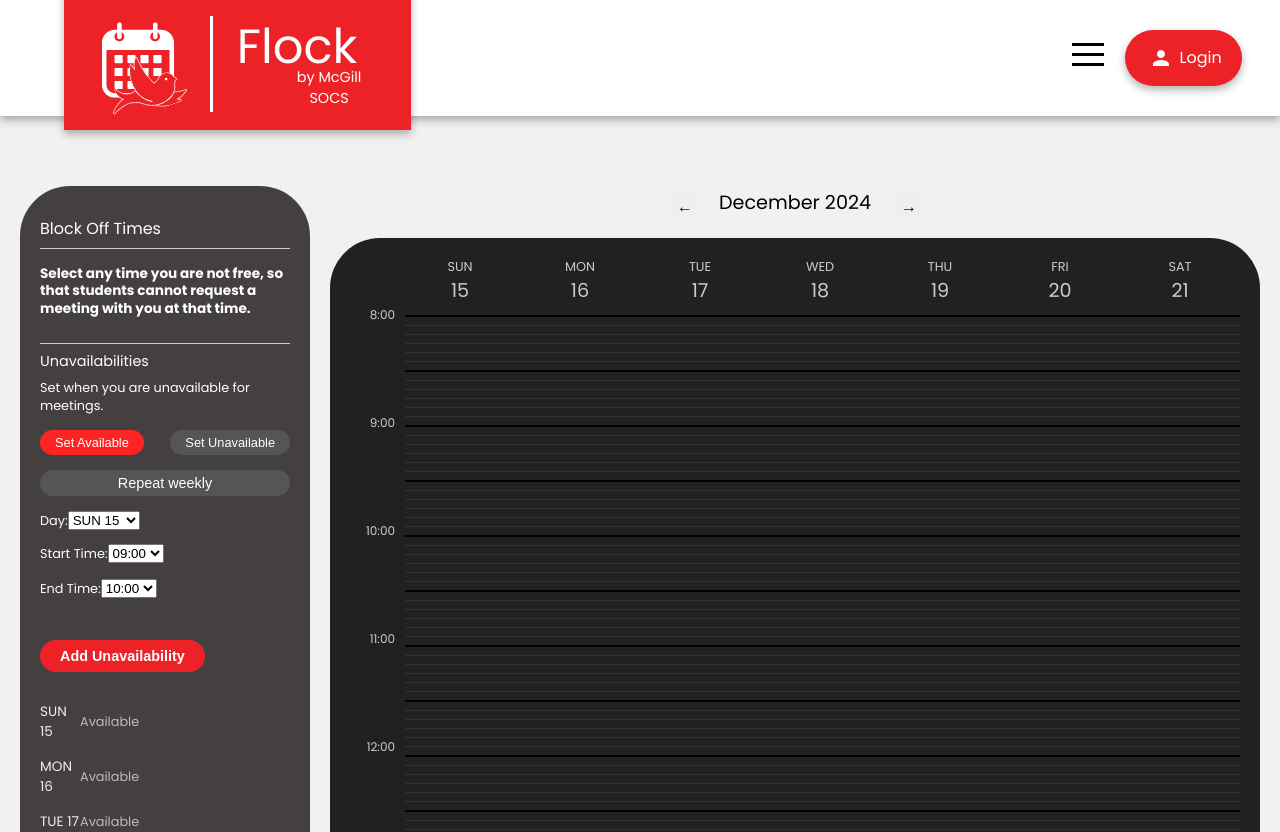
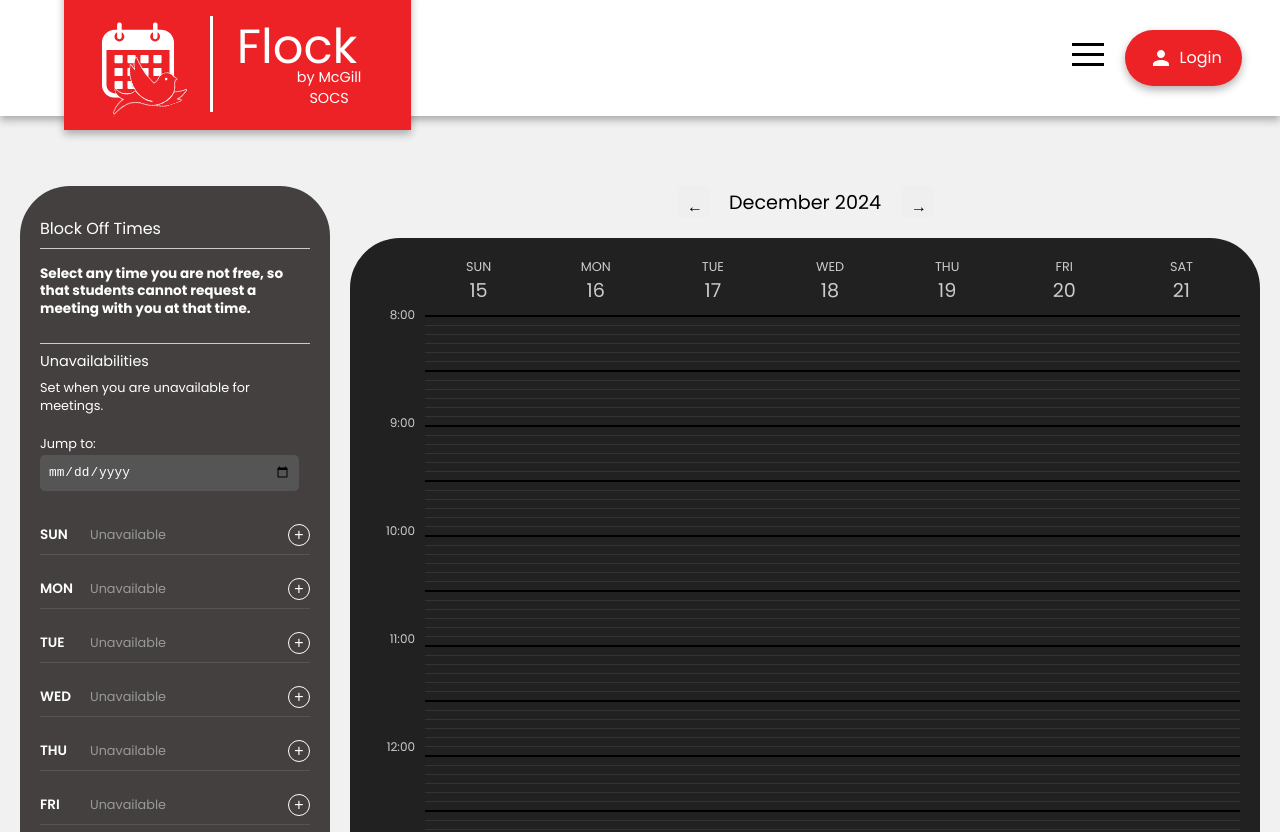
Before and after one commit to cmgvc/SOCS, a React (Create React App) app in the folder frontend-flock/: page /block in a window 1280 px wide. Shown: the top 832 px of the page. Built offline with nearby package versions, Linux system fonts and the light colour scheme.

Commit message:
update block calendar frontend

```diff
--- a/frontend-flock/src/components/BlockPanel.jsx
+++ b/frontend-flock/src/components/BlockPanel.jsx
@@ -1,9 +1,10 @@
 import React, { useMemo, useState } from "react";
 import "../styles/BlockPanel.css";
+import { v4 as uuidv4 } from 'uuid';
 
 const dayNames = ["SUN", "MON", "TUE", "WED", "THU", "FRI", "SAT"];
 
-// Generate time options in 5-minute increments from 08:00 to 19:00
+// generate times
 function generateTimeOptions() {
   const options = [];
   const startH = 8;
@@ -32,11 +33,14 @@ function minutesToTime(m) {
   return `${hh}:${mm}`;
 }
 
+// merge logic
 function mergeTimeSlots(timeSlots) {
   if (!timeSlots.length) return [];
   let intervals = timeSlots.map(ts => ({
     start: timeToMinutes(ts.startTime),
     end: timeToMinutes(ts.endTime),
+    repeatWeekly: ts.repeatWeekly || false,
+    recurringId: ts.recurringId || null
   }));
   intervals.sort((a,b) => a.start - b.start);
 
@@ -56,14 +60,24 @@ function mergeTimeSlots(timeSlots) {
 
   return merged.map(intv => ({
     startTime: minutesToTime(intv.start),
-    endTime: minutesToTime(intv.end)
+    endTime: minutesToTime(intv.end),
+    repeatWeekly: intv.repeatWeekly,
+    recurringId: intv.recurringId
   }));
 }
 
-const BlockOffTimesPanel = ({ mode, onModeChange, unavailableBlocks, onBlocksChange, weekDates }) => {
-  const [selectedDayIndex, setSelectedDayIndex] = useState(0);
-  const [startTime, setStartTime] = useState("09:00");
-  const [endTime, setEndTime] = useState("10:00");
+function formatTime24to12(timeStr) {
+  const [h, m] = timeStr.split(':').map(Number);
+  const suffix = h >= 12 ? 'PM' : 'AM';
+  const hour12 = (h % 12) || 12;
+  const minuteStr = m.toString().padStart(2, "0");
+  return `${hour12}:${minuteStr} ${suffix}`;
+}
+
+const BlockOffTimesPanel = ({ mode, onModeChange, unavailableBlocks, onBlocksChange, weekDates, onJumpToDate }) => {
+
+  const [inlineAddTimes, setInlineAddTimes] = useState({});
+  const [jumpDate, setJumpDate] = useState("");
 
   const unavailabilities = useMemo(() => {
     return weekDates.map((date) => {
@@ -73,35 +87,24 @@ const BlockOffTimesPanel = ({ mode, onModeChange, unavailableBlocks, onBlocksCha
     });
   }, [unavailableBlocks, weekDates]);
 
-  const handleSetAvailable = () => onModeChange("available");
-  const handleSetUnavailable = () => onModeChange("unavailable");
-
-  const handleAddUnavailability = (e) => {
-    e.preventDefault();
-    const dateObj = weekDates[selectedDayIndex];
-    const dateStr = dateObj.toISOString().split("T")[0];
-
-    if (endTime <= startTime) {
+  // block for specific date
+  function addBlockToDate(dateStr, sTime, eTime, repeatWeekly = false, recurringId = null) {
+    if (eTime <= sTime) {
       alert("End time must be after start time");
       return;
     }
 
     let updated = [...unavailableBlocks];
     const dateIndex = updated.findIndex((block) => block.date === dateStr);
-    const newTimeSlot = { startTime, endTime };
+    const newTimeSlot = { startTime: sTime, endTime: eTime, repeatWeekly, recurringId };
 
     if (dateIndex > -1) {
-      // Check for exact duplicate
       const duplicate = updated[dateIndex].timeSlots.find(
-        ts => ts.startTime === startTime && ts.endTime === endTime
+        ts => ts.startTime === sTime && ts.endTime === eTime
       );
-      if (duplicate) {
-        alert("This exact time block already exists.");
-        return;
-      }
+      if (duplicate) return; // check for prior existence
 
       updated[dateIndex].timeSlots.push(newTimeSlot);
-      // Merge after adding
       updated[dateIndex].timeSlots = mergeTimeSlots(updated[dateIndex].timeSlots);
     } else {
       updated.push({
@@ -111,10 +114,18 @@ const BlockOffTimesPanel = ({ mode, onModeChange, unavailableBlocks, onBlocksCha
     }
 
     onBlocksChange(undefined, updated);
-  };
+    setInlineAddTimes(prev => ({ ...prev, [dateStr]: { ...prev[dateStr], editing: false } }));
+  }
 
   const handleDeleteUnavailability = (dateStr, tsToDelete) => {
     let updated = [...unavailableBlocks];
+
+    if (tsToDelete.repeatWeekly && tsToDelete.recurringId) {
+      updated = updated.map(dayBlock => ({
+        ...dayBlock,
+        timeSlots: dayBlock.timeSlots.filter(ts => ts.recurringId !== tsToDelete.recurringId)
+      })).filter(db => db.timeSlots.length > 0);
+    } else {
       const dateIndex = updated.findIndex((block) => block.date === dateStr);
       if (dateIndex > -1) {
         updated[dateIndex].timeSlots = updated[dateIndex].timeSlots.filter(
@@ -124,8 +135,69 @@ const BlockOffTimesPanel = ({ mode, onModeChange, unavailableBlocks, onBlocksCha
           updated.splice(dateIndex, 1);
         }
       }
+    }
+
     onBlocksChange(undefined, updated);
   };
+
+  const handleToggleRepeatWeekly = (dateStr, tsToToggle) => {
+    let updated = [...unavailableBlocks];
+    const dateIndex = updated.findIndex((block) => block.date === dateStr);
+    if (dateIndex === -1) return; // Not found
+
+    const slotIndex = updated[dateIndex].timeSlots.findIndex(
+      ts => ts.startTime === tsToToggle.startTime && ts.endTime === tsToToggle.endTime
+    );
+    if (slotIndex === -1) return;
+
+    const slot = updated[dateIndex].timeSlots[slotIndex];
+    const currentlyRepeating = !!slot.repeatWeekly;
+    slot.repeatWeekly = !currentlyRepeating;
+
+    if (!currentlyRepeating) {
+      const recurringId = uuidv4();
+      slot.recurringId = recurringId;
+
+      const baseDate = new Date(dateStr);
+      const sTime = slot.startTime;
+      const eTime = slot.endTime;
+
+      for (let i = 1; i <= 16; i++) {
+        const nextDate = new Date(baseDate);
+        nextDate.setDate(nextDate.getDate() + 7 * i);
+        const nextDateStr = nextDate.toISOString().split("T")[0];
+        addBlockToDateNoInline(nextDateStr, sTime, eTime, true, recurringId, updated);
+      }
+    } else {
+      // disable logic
+      slot.repeatWeekly = false;
+      slot.recurringId = null;
+    }
+
+    onBlocksChange(undefined, updated);
+  };
+
+  function addBlockToDateNoInline(dateStr, sTime, eTime, repeatWeekly, recurringId, updated) {
+    if (eTime <= sTime) return;
+
+    const dateIndex = updated.findIndex((block) => block.date === dateStr);
+    const newTimeSlot = { startTime: sTime, endTime: eTime, repeatWeekly, recurringId };
+
+    if (dateIndex > -1) {
+      const duplicate = updated[dateIndex].timeSlots.find(
+        ts => ts.startTime === sTime && ts.endTime === eTime
+      );
+      if (!duplicate) {
+        updated[dateIndex].timeSlots.push(newTimeSlot);
+        updated[dateIndex].timeSlots = mergeTimeSlots(updated[dateIndex].timeSlots);
+      }
+    } else {
+      updated.push({
+        date: dateStr,
+        timeSlots: [newTimeSlot],
+      });
+    }
+  }
 
   const handleSaveToDatabase = async () => {
     try {
@@ -150,6 +222,48 @@ const BlockOffTimesPanel = ({ mode, onModeChange, unavailableBlocks, onBlocksCha
     }
   };
 
+  // inline add
+  const startInlineAdd = (dateStr) => {
+    setInlineAddTimes(prev => ({
+      ...prev,
+      [dateStr]: { startTime: "09:00", endTime: "10:00", editing: true }
+    }));
+  };
+
+  const cancelInlineAdd = (dateStr) => {
+    setInlineAddTimes(prev => ({
+      ...prev,
+      [dateStr]: { ...prev[dateStr], editing: false }
+    }));
+  };
+
+  const setInlineAddStart = (dateStr, val) => {
+    setInlineAddTimes(prev => ({
+      ...prev,
+      [dateStr]: { ...prev[dateStr], startTime: val }
+    }));
+  };
+
+  const setInlineAddEnd = (dateStr, val) => {
+    setInlineAddTimes(prev => ({
+      ...prev,
+      [dateStr]: { ...prev[dateStr], endTime: val }
+    }));
+  };
+
+  const confirmInlineAdd = (dateStr) => {
+    const { startTime: s, endTime: e } = inlineAddTimes[dateStr];
+    addBlockToDate(dateStr, s, e, false, null);
+  };
+
+  const handleJumpToWeek = (e) => {
+    const selectedDate = e.target.value;
+    if (selectedDate) {
+      const d = new Date(selectedDate);
+      onJumpToDate(d);
+    }
+  };
+
   return (
     <div className="block-off-panel">
       <h3 className="panel-title">Block Off Times</h3>
@@ -158,86 +272,109 @@ const BlockOffTimesPanel = ({ mode, onModeChange, unavailableBlocks, onBlocksCha
         Select any time you are not free, so that students cannot request a meeting with you at that time.
       </p>
       <hr className="panel-divider" />
-
       <h4 className="sub-title">Unavailabilities</h4>
       <h5 className="description">Set when you are unavailable for meetings.</h5>
 
-      <div className="set-buttons">
-        <button className="set-available" onClick={handleSetAvailable}>
-          Set Available
+      <div style={{ marginBottom: "15px" }}>
+        <label style={{ fontSize: "0.8rem", color: "#fff" }}>
+          Jump to:{" "}
+          <input
+            type="date"
+            value={jumpDate}
+            onChange={(e) => {
+              setJumpDate(e.target.value);
+              handleJumpToWeek(e);
+            }}
+            style={{ background: "#555", color: "#fff", border: "none", borderRadius: "5px", padding: "3px 8px", fontSize: "0.8rem" }}
+          />
+        </label>
+      </div>
+
+      <div className="unavailabilities-list">
+        {weekDates.map((dayDate, i) => {
+          const dateStr = dayDate.toISOString().split("T")[0];
+          const dayData = unavailabilities[i];
+          const timeSlots = dayData ? dayData.timeSlots : [];
+          const dayName = dayNames[dayDate.getDay()];
+          const inlineData = inlineAddTimes[dateStr];
+
+          return (
+            <div key={i} className="day-row">
+              <div className="day-label">{dayName}</div>
+              <div className="day-content">
+                {timeSlots.length === 0 && (!inlineData || !inlineData.editing) ? (
+                  <span className="unavailable-text">Unavailable</span>
+                ) : (
+                  <>
+                    {timeSlots.map((ts, index) => (
+                      <div key={index} className="time-row-item">
+                        <span className="time-chip">{formatTime24to12(ts.startTime)}</span>
+                        <span className="time-dash">-</span>
+                        <span className="time-chip">{formatTime24to12(ts.endTime)}</span>
+                        <button
+                          className="icon-button repeat-button"
+                          title="Toggle repeat weekly"
+                          style={{ color: ts.repeatWeekly ? 'green' : '#fff' }}
+                          onClick={() => handleToggleRepeatWeekly(dateStr, ts)}
+                        >
+                          ↺
                         </button>
-        <button className="set-unavailable" onClick={handleSetUnavailable}>
-          Set Unavailable
+                        <button
+                          className="icon-button remove-button"
+                          onClick={() => handleDeleteUnavailability(dateStr, ts)}
+                          title="Delete this unavailability"
+                        >
+                          &#x2298;
                         </button>
                       </div>
-
-      <button className="repeat-weekly-toggle">Repeat weekly</button>
-
-      <form onSubmit={handleAddUnavailability} style={{ marginBottom: "20px" }}>
-        <div style={{ display: "flex", flexDirection: "column", gap: "10px", marginBottom: "10px" }}>
-          <label style={{ fontSize: "0.8rem", fontWeight: "normal" }}>
-            Day:
-            <select value={selectedDayIndex} onChange={(e) => setSelectedDayIndex(Number(e.target.value))}>
-              {weekDates.map((d, i) => (
-                <option key={i} value={i}>
-                  {dayNames[d.getDay()]} {d.getDate()}
-                </option>
                     ))}
-            </select>
-          </label>
-          <div>
-            <label style={{ fontSize: "0.8rem", fontWeight: "normal" }}>Start Time:</label>
-            <select value={startTime} onChange={(e) => setStartTime(e.target.value)}>
+                    {inlineData && inlineData.editing && (
+                      <div className="time-row-item inline-add-form">
+                        <select
+                          value={inlineData.startTime}
+                          onChange={(e) => setInlineAddStart(dateStr, e.target.value)}
+                        >
                           {timeOptions.map((t, idx) => (
                             <option key={idx} value={t}>{t}</option>
                           ))}
                         </select>
-          </div>
-          <div>
-            <label style={{ fontSize: "0.8rem", fontWeight: "normal" }}>End Time:</label>
-            <select value={endTime} onChange={(e) => setEndTime(e.target.value)}>
+                        <span className="time-dash">-</span>
+                        <select
+                          value={inlineData.endTime}
+                          onChange={(e) => setInlineAddEnd(dateStr, e.target.value)}
+                        >
                           {timeOptions.map((t, idx) => (
                             <option key={idx} value={t}>{t}</option>
                           ))}
                         </select>
-          </div>
-        </div>
-        <button type="submit" className="save-btn">
-          Add Unavailability
+                        <button
+                          className="icon-button confirm-button"
+                          title="Confirm new time block"
+                          onClick={() => confirmInlineAdd(dateStr)}
+                        >
+                          ✓
                         </button>
-      </form>
-
-      <div className="unavailabilities-list">
-        {unavailabilities.map((dayData, i) => {
-          const dateObj = dayData.date;
-          const timeSlots = dayData.timeSlots;
-          const dayName = dayNames[new Date(dateObj).getDay()];
-          const dayDate = new Date(dateObj).getDate();
-
-          return (
-            <div key={i} className="day-row">
-              <div className="day-label">
-                {dayName} {dayDate}
-              </div>
-              <div className="day-blocks">
-                {timeSlots.length === 0 ? (
-                  <span className="available-label">Available</span>
-                ) : (
-                  timeSlots.map((ts, index) => (
-                    <div key={index} className="time-block" style={{ position: "relative" }}>
-                      {ts.startTime} - {ts.endTime}
                         <button
-                        className="icon-button"
-                        style={{ marginLeft: "10px" }}
-                        onClick={() => handleDeleteUnavailability(dayData.date.toISOString().split("T")[0], ts)}
-                        title="Delete this unavailability"
+                          className="icon-button cancel-button"
+                          title="Cancel"
+                          onClick={() => cancelInlineAdd(dateStr)}
                         >
                           ×
                         </button>
                       </div>
-                  ))
+                    )}
+                  </>
                 )}
               </div>
+              {(!inlineData || !inlineData.editing) && (
+                <button
+                  className="icon-button add-day-button"
+                  title="Add a new block for this day"
+                  onClick={() => startInlineAdd(dateStr)}
+                >
+                  +
+                </button>
+              )}
             </div>
           );
         })}
@@ -245,7 +382,7 @@ const BlockOffTimesPanel = ({ mode, onModeChange, unavailableBlocks, onBlocksCha
 
       <div>
         <button className="save-btn" onClick={handleSaveToDatabase}>
-          Save to Database
+          Save
         </button>
       </div>
     </div>
--- a/frontend-flock/src/components/Calendar.jsx
+++ b/frontend-flock/src/components/Calendar.jsx
@@ -4,7 +4,7 @@ import "../styles/Calendar.css";
 const days = ["SUN", "MON", "TUE", "WED", "THU", "FRI", "SAT"];
 
 function generateTimeSlots(start = "08:00", end = "19:00") {
-  const increment = 5; // 5-minute increments
+  const increment = 5;
   const times = [];
   const [startH, startM] = start.split(':').map(Number);
   const [endH, endM] = end.split(':').map(Number);
@@ -103,13 +103,13 @@ const StyledCalendar = ({
         const newSlot = { startTime, endTime };
 
         if (dateIndex > -1) {
-          // Check for exact duplicate before merging
+          // duplicate check
           const duplicate = updatedUnavailable[dateIndex].timeSlots.find(
             ts => ts.startTime === startTime && ts.endTime === endTime
           );
           if (!duplicate) {
             updatedUnavailable[dateIndex].timeSlots.push(newSlot);
-            // Merge after adding
+            // add and merge
             updatedUnavailable[dateIndex].timeSlots = mergeTimeSlots(updatedUnavailable[dateIndex].timeSlots);
           }
         } else {
--- a/frontend-flock/src/pages/BlockCalendar.js
+++ b/frontend-flock/src/pages/BlockCalendar.js
@@ -31,7 +31,7 @@ const CalendarWithSidebar = () => {
   const weekDates = getWeekDates(startOfWeek);
 
   useEffect(() => {
-    // On load, fetch existing unavailability from DB
+    // populate with existing data
     const facultyEmail = localStorage.getItem("email");
     if (!facultyEmail) {
       console.error("No faculty email found in local storage.");
@@ -42,7 +42,7 @@ const CalendarWithSidebar = () => {
       .then(res => res.json())
       .then(data => {
         if (data.unavailabilities) {
-          // Transform data into { date: "YYYY-MM-DD", timeSlots: [{startTime, endTime}] }[] format
+          // turn data into { date: "YYYY-MM-DD", timeSlots: [{startTime, endTime}] }[] format
           const loadedBlocks = data.unavailabilities.map(ua => ({
             date: ua.date,
             timeSlots: ua.timeSlots.map(ts => ({ startTime: ts.startTime, endTime: ts.endTime }))
@@ -78,6 +78,11 @@ const CalendarWithSidebar = () => {
     });
   };
 
+  // set currentDate to the selected date -> updates calendar and panel
+  const handleJumpToDate = (d) => {
+    setCurrentDate(d);
+  };
+
   return (
     <div style={{ margin: "20px" }}>
       <br/>
@@ -89,6 +94,7 @@ const CalendarWithSidebar = () => {
           unavailableBlocks={unavailableBlocks}
           onBlocksChange={handleBlocksChange}
           weekDates={weekDates}
+          onJumpToDate={handleJumpToDate}
         />
         <StyledCalendar
           mode={mode}
--- a/frontend-flock/src/styles/BlockPanel.css
+++ b/frontend-flock/src/styles/BlockPanel.css
@@ -5,7 +5,7 @@
   color: #fff;
   padding: 20px;
   border-radius: 50px;
-  width: 250px;
+  width: 270px;
   font-family: 'Poppins', sans-serif;
   display: flex;
   flex-direction: column;
@@ -96,54 +96,92 @@
 .day-row {
   display: flex;
   align-items: center;
-  margin-bottom: 15px;
+  padding: 8px 0;
+  border-bottom: 1px solid #555;
+  position: relative;
 }
 
 .day-label {
   flex: 0 0 40px;
   font-size: 0.85rem;
-  color: #eee;
-  font-weight: 500;
+  color: #fff;
+  font-weight: 600;
+  text-transform: capitalize;
 }
 
-.day-blocks {
+.day-content {
   flex: 1;
+  display: flex;
+  flex-direction: column;
+  gap: 8px;
+  margin: 0 10px;
+}
+
+.unavailable-text {
+  color: #999;
+  font-size: 0.8rem;
+  font-weight: normal;
+}
+
+.time-row-item {
   display: flex;
   align-items: center;
   gap: 5px;
-  flex-wrap: wrap;
 }
 
-.available-label {
-  color: #bbb;
+.inline-add-form select {
+  background: #555;
+  color: #fff;
+  border: none;
+  border-radius: 5px;
+  padding: 3px 8px;
   font-size: 0.8rem;
 }
 
-.time-block {
-  background: #555;
-  border-radius: 8px;
-  padding: 5px 10px;
+.inline-add-form select:focus {
+  outline: 1px solid #FF2424;
+}
+
+.time-chip {
+  background: #888;
+  color: #fff;
+  border-radius: 5px;
+  padding: 3px 8px;
   font-size: 0.8rem;
-  position: relative;
+}
+
+.time-dash {
+  color: #fff;
+  font-size: 0.8rem;
 }
 
 .icon-button {
   background: none;
+  border: none;
+  color: #fff;
+  cursor: pointer;
+  display: inline-flex;
+  align-items: center;
+  justify-content: center;
+  font-size: 1rem;
+}
+
+.remove-button {
+  padding: 0 5px;
+}
+
+.add-day-button {
   border: 1px solid #fff;
   border-radius: 50%;
   width: 22px;
   height: 22px;
-  color: #fff;
   font-size: 1rem;
-  line-height: 1;
-  cursor: pointer;
-  margin-left: 10px;
-  display: inline-flex;
-  align-items: center;
-  justify-content: center;
-  position: absolute;
-  top: -8px;
-  right: -8px;
+  margin-left: auto; /* push to far right */
+}
+
+.confirm-button, .cancel-button {
+  font-size: 1rem;
+  padding: 0 5px;
 }
 
 .save-btn {
--- a/frontend-flock/src/styles/Calendar.css
+++ b/frontend-flock/src/styles/Calendar.css
@@ -115,7 +115,7 @@
 .hour-slot.unavailable {
   background-color: #A09999;
   cursor: not-allowed;
-  border-radius: 10px;
+  border-radius: 4px;
 }
 
 /* Style for selected slots */
```
Lines whose indentation alone changed are shown as unchanged.
